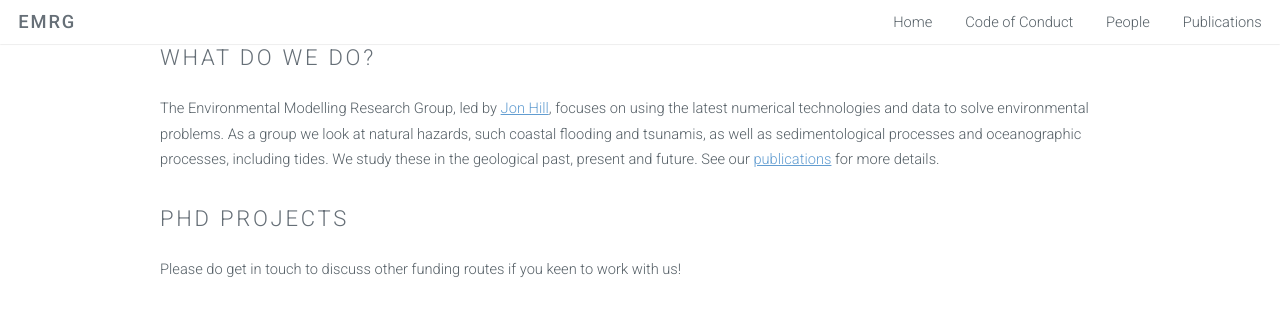
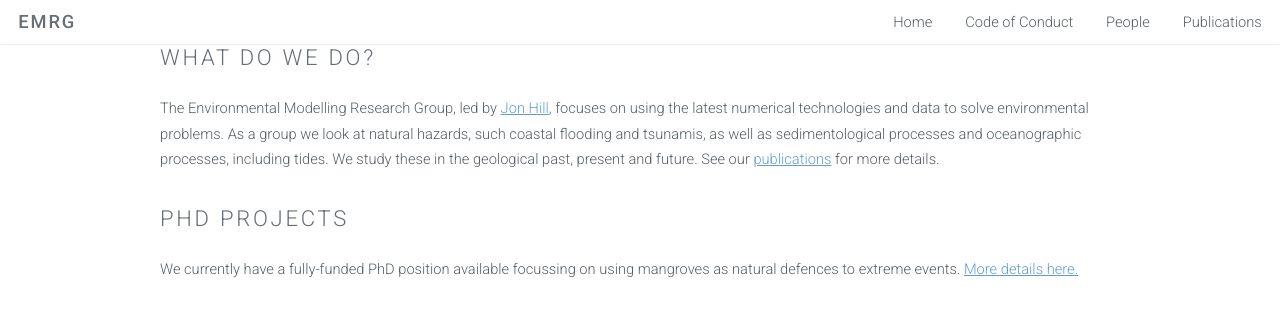
Before and after one commit to EnvModellingGroup/EnvModellingGroup.github.io, a Jekyll site: the page built from index.html, in a window 1280 px wide and 900 px high, scrolled down 602 px, cut to the strip 0-338 px from the top of the window. Shown: the top 317 px of the strip. Built offline with Jekyll 4.4.1, drawn with Linux system fonts in a browser that asks for light colours.

Commit message:
Adding PhD project

```diff
--- a/index.html
+++ b/index.html
@@ -16,7 +16,7 @@ keywords: York, University of York, Jon Hill, Hill, Hill lab, computational flui
 	    <div class="row">
 	<section>
            <h2>PhD Projects</h2>
-		<p>Please do get in touch to discuss other funding routes if you keen to work with us!</p>
+		<p>We currently have a fully-funded PhD position available focussing on using mangroves as natural defences to extreme events. <a href="https://www.findaphd.com/phds/project/acce-dtp-fully-funded-project-quantifying-the-role-of-mangrove-forests-in-protecting-vulnerable-coastlines-from-extreme-events/?p136266">More details here.</a></p>
         </section>
 
         <section>
```
